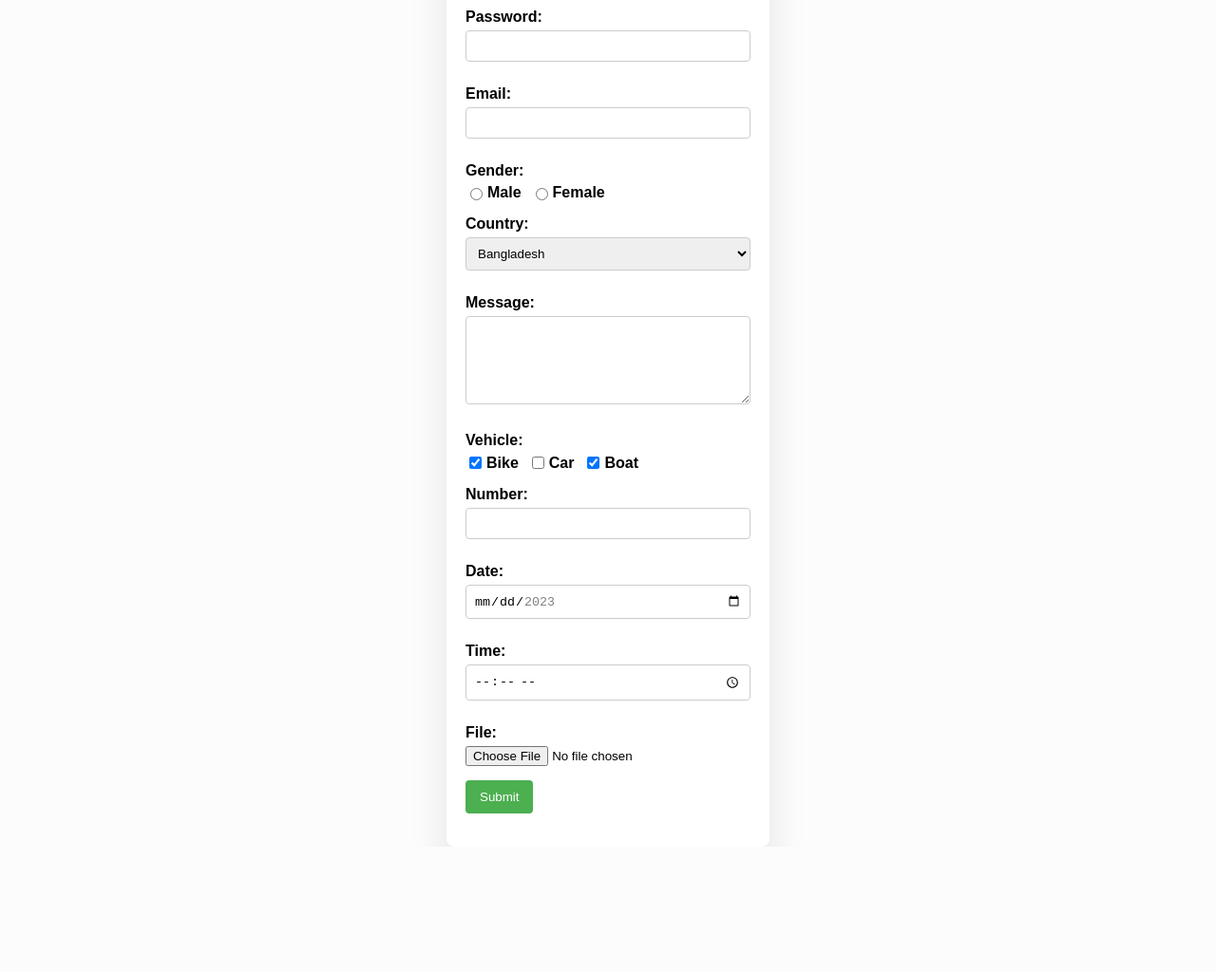
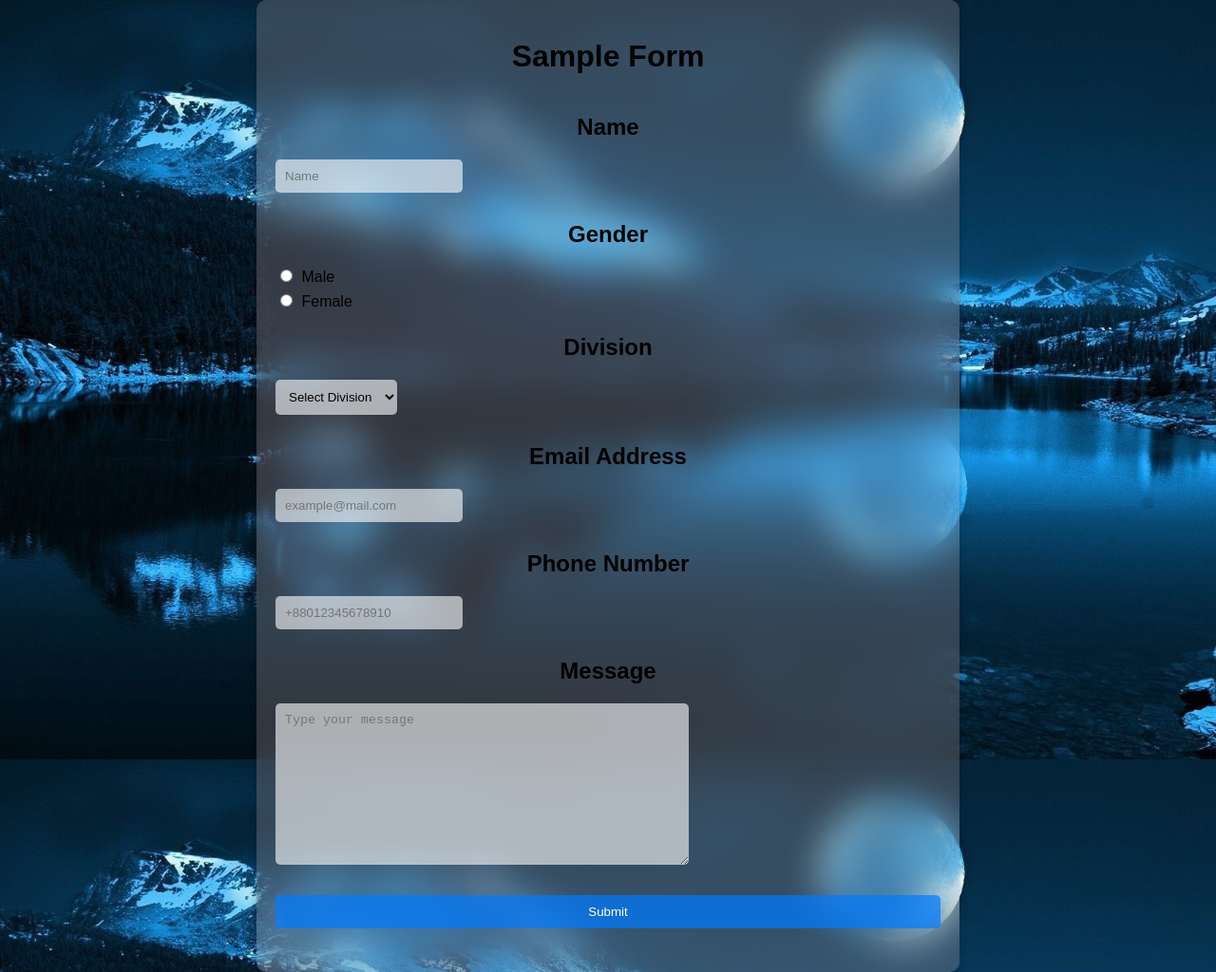
Before and after one commit to AsifZaman777/Basic-Mern, a plain HTML site: page DOM/index.html in a window 1280 px wide. Shown: the whole page at 95% size. Before the commit the page ends 892 px from the top, so only its background shows below. Drawn offline with Linux system fonts and the light colour scheme.

```diff
--- /dev/null
+++ b/DOM/Resume-builder/index.css
@@ -0,0 +1,74 @@
+body {
+    font-family: Arial, sans-serif;
+    margin: 120px;
+    padding: 0;
+    display: flex;
+    justify-content: center;
+    align-items: center;
+    height: 100vh;
+    background-image: url('assets/bg.jpg');
+}
+
+.container {
+    display: flex;
+    width: 80%;
+    max-width: 1200px;
+    box-shadow: 0 4px 8px rgba(0, 0, 0, 0.1);
+    border-radius: 10px;
+    overflow: hidden;
+    background: rgba(255, 255, 255, 0.3);
+    backdrop-filter: blur(5px);
+}
+
+.form-container, .preview-container {
+    flex: 1;
+    padding: 20px;
+}
+
+h2 {
+    font-size: 1.5em;
+    margin-bottom: 10px;
+}
+
+.input-group {
+    margin-bottom: 20px;
+}
+
+input {
+    width: 80%;
+    padding: 10px;
+    margin: 5px 0;
+    border: 1px solid #ccc;
+    border-radius: 5px;
+    background: rgba(246, 239, 239, 0.3);
+    outline: none;
+    border: none;
+}
+
+button {
+    padding: 10px 20px;
+    margin: 10px 0;
+    background-color: #007BFF;
+    color: white;
+    border: none;
+    border-radius: 5px;
+    cursor: pointer;
+}
+
+button:hover {
+    background-color: #0056b3;
+}
+
+.preview-container {
+    background: white;
+    border-left: 1px solid #ccc;
+    overflow-y: auto;
+}
+
+#preview {
+    padding: 20px;
+}
+
+#preview h2, #preview p {
+    margin: 0 0 10px;
+}
--- a/DOM/form-validation.js
+++ b/DOM/form-validation.js
@@ -0,0 +1,52 @@
+document.getElementById("sampleForm").addEventListener("submit", function(event) {
+    // Get form elements
+    var name = document.getElementById("name").value.trim();
+    var genderMale = document.getElementById("male").checked;
+    var genderFemale = document.getElementById("female").checked;
+    var division = document.getElementById("division").value;
+    var email = document.getElementById("email").value.trim();
+    var phone = document.getElementById("phone").value.trim();
+    var message = document.getElementById("message").value.trim();
+    var errorElement = document.getElementById("error");
+    var errorMessages = [];
+
+    // Validation checks
+    if (name === "") {
+        errorMessages.push("Name is required.");
+    }
+
+    if (!genderMale && !genderFemale) {
+        errorMessages.push("Gender is required.");
+    }
+
+    if (division === "") {
+        errorMessages.push("Division is required.");
+    }
+
+    if (email === "") {
+        errorMessages.push("Email is required.");
+    } else if (!/\S+@\S+\.\S+/.test(email)) {
+        errorMessages.push("Email is invalid.");
+    }
+
+    if (phone === "") {
+        errorMessages.push("Phone number is required.");
+    } else if (!/^\+880\d{10}$/.test(phone)) {
+        errorMessages.push("Phone number must follow the format +88012345678910.");
+    }
+
+    if (message === "") {
+        errorMessages.push("Message is required.");
+    }
+
+    // If there are error messages, prevent form submission and display errors
+    if (errorMessages.length > 0) {
+        event.preventDefault();
+        errorElement.innerHTML = errorMessages.join("<br>");
+        errorElement.style.display = "block";
+    } else {
+        errorElement.style.display = "none";
+    }
+
+
+});
--- a/DOM/index.css
+++ b/DOM/index.css
@@ -1,61 +1,61 @@
+/* css/style.css */
 body {
     font-family: Arial, sans-serif;
-    background-color: #fcfcfc;
+    background: url('bg.jpg') no-repeat center center fixed;
+    background-size: cover;
     display: flex;
     justify-content: center;
     align-items: center;
-    height: 100vh;
     margin: 0;
 }
-form {
-    background-color: #ffffff;
+
+.layout {
+    background: rgba(245, 209, 209, 0.2);
+    border-radius: 10px;
+    box-shadow: 0 4px 8px rgba(0, 0, 0, 0.2);
     padding: 20px;
-    border-radius: 8px;
-    box-shadow: 0px 30px 40px rgba(0, 0, 0, 0.1);
-    width: 300px;
+    backdrop-filter: blur(20px);
+    -webkit-backdrop-filter: blur(50px);
+    width: 700px;
 }
-form label {
-    display: block;
-    margin-bottom: 5px;
-    font-weight: bold;
+
+.container {
+    display: flex;
+    flex-direction: column;
 }
-form input[type="text"],
-form input[type="password"],
-form input[type="email"],
-form input[type="number"],
-form input[type="date"],
-form input[type="time"],
-form textarea,
-form select {
-    width: 100%;
-    padding: 8px;
+
+h1, h2 {
+    text-align: center;
+}
+
+input, select, textarea {
+    padding: 10px;
+    border: none;
+    border-radius: 5px;
     margin-bottom: 10px;
-    border: 1px solid #cccccc;
-    border-radius: 4px;
-    box-sizing: border-box;
+    background: rgba(255, 255, 255, 0.6);
 }
-form input[type="radio"],
-form input[type="checkbox"] {
+
+input[type="radio"] {
     margin-right: 5px;
 }
-form input[type="submit"] {
-    background-color: #4CAF50;
+
+.btn input[type="submit"] {
+    padding: 10px;
+    border: none;
+    border-radius: 5px;
+    background: rgba(0, 123, 255, 0.7);
     color: white;
-    padding: 10px 15px;
-    border: none;
-    border-radius: 4px;
     cursor: pointer;
+    width: 100%;
 }
-form input[type="submit"]:hover {
-    background-color: #45a049;
+
+.btn input[type="submit"]:hover {
+    background: rgba(0, 123, 255, 0.9);
 }
-.form-group {
-    margin-bottom: 15px;
+
+.error {
+    color: red;
+    text-align: center;
+    margin-top: 10px;
 }
-.form-group-inline {
-    display: flex;
-    align-items: center;
-}
-.form-group-inline label {
-    margin: 0 10px 0 0;
-}
--- a/DOM/index.html
+++ b/DOM/index.html
@@ -1,101 +1,63 @@
 <!DOCTYPE html>
 <html lang="en">
+
 <head>
     <meta charset="UTF-8">
-    <meta name="viewport" content="width=device-width, initial-scale=1.0">
-    <title>Document</title>
     <link rel="stylesheet" href="index.css">
+    <title>Form</title>
 </head>
+
 <body>
-    <form action="">
-        <!-- Name -->
-        <div class="form-group">
-            <label for="name">Name:</label>
-            <input type="text" id="name" name="name">
+    <div class="layout">
+        <h1>Sample Form</h1>
+        <div class="container">
+            <form id="sampleForm">
+                <h2>Name</h2>
+                <input type="text" name="name" id="name" placeholder="Name" >
+
+                <h2>Gender</h2>
+
+                        <input type="radio" id="male" name="gender" value="Male" >
+                        <label for="male">Male</label>
+                        <div class="check"></div>
+
+
+                        <input type="radio" id="female" name="gender" value="Female" >
+                        <label for="female">Female</label>
+                        <div class="check"><div class="inside"></div></div>
+
+
+
+                <h2>Division</h2>
+                <select name="division" id="division" >
+                    <option value="">Select Division</option>
+                    <option value="Dhaka">Dhaka</option>
+                    <option value="Sylhet">Sylhet</option>
+                    <option value="Rajshahi">Rajshahi</option>
+                    <option value="Chittagong">Chittagong</option>
+                    <option value="Khulna">Khulna</option>
+                    <option value="Barishal">Barishal</option>
+                    <option value="Rangpur">Rangpur</option>
+                </select>
+
+                <h2>Email Address</h2>
+                <input type="email" name="email" id="email" placeholder="example@mail.com" >
+
+                <h2>Phone Number</h2>
+                <input type="tel" name="phone" id="phone" placeholder="+88012345678910" pattern="^\+880\d{10}$" >
+
+                <h2>Message</h2>
+                <textarea name="message" id="message" cols="50" rows="10" placeholder="Type your message" ></textarea>
+
+                <br><br>
+                <div class="btn"><input type="submit" value="Submit"></div>
+                <p id="error" class="error"></p>
+            </form>
         </div>
 
-        <!-- Password -->
-        <div class="form-group">
-            <label for="password">Password:</label>
-            <input type="password" id="password" name="password">
-        </div>
+    </div>
 
-        <!-- Email -->
-        <div class="form-group">
-            <label for="email">Email:</label>
-            <input type="email" id="email" name="email">
-        </div>
-
-        <!-- Gender -->
-        <div class="form-group">
-            <label for="gender">Gender:</label>
-            <div class="form-group-inline">
-                <input type="radio" id="male" name="gender" value="male">
-                <label for="male">Male</label>
-                <input type="radio" id="female" name="gender" value="female">
-                <label for="female">Female</label>
-            </div>
-        </div>
-
-        <!-- Country -->
-        <div class="form-group">
-            <label for="country">Country:</label>
-            <select name="country" id="country">
-                <option value="Nigeria">Nigeria</option>
-                <option value="Ghana">Ghana</option>
-                <option value="Togo">Togo</option>
-                <option value="Benin">Benin</option>
-                <option value="Bangladesh" selected>Bangladesh</option>
-            </select>
-        </div>
-
-        <!-- Message -->
-        <div class="form-group">
-            <label for="message">Message:</label>
-            <textarea name="message" id="message" cols="30" rows="5"></textarea>
-        </div>
-
-        <!-- Vehicle -->
-        <div class="form-group">
-            <label for="vehicle">Vehicle:</label>
-            <div class="form-group-inline">
-                <input type="checkbox" id="bike" name="vehicle" value="Bike" checked>
-                <label for="bike">Bike</label>
-                <input type="checkbox" id="car" name="vehicle" value="Car">
-                <label for="car">Car</label>
-                <input type="checkbox" id="boat" name="vehicle" value="Boat" checked>
-                <label for="boat">Boat</label>
-            </div>
-        </div>
-
-        <!-- Number -->
-        <div class="form-group">
-            <label for="number">Number:</label>
-            <input type="number" id="number" name="number">
-        </div>
-
-        <!-- Date -->
-        <div class="form-group">
-            <label for="date">Date:</label>
-            <input type="date" id="date" name="date" min="2023-01-01" max="2023-12-31">
-        </div>
-
-        <!-- Time -->
-        <div class="form-group">
-            <label for="time">Time:</label>
-            <input type="time" id="time" name="time">
-        </div>
-
-        <div class="form-group">
-            <label for="file">File:</label>
-            <input type="file" id="file" name="file">
-        </div>
-
-        <!-- Submit -->
-        <div class="form-group">
-            <input type="submit" value="Submit">
-        </div>
-    </form>
     <script src="form-validation.js"></script>
 </body>
+
 </html>
```
Also changed, not shown: DOM/Resume-builder/index.html (added, +65 -0 lines), DOM/Resume-builder/index.js (added, +108 -0 lines), DOM/Resume-builder/assets/bg.jpg (added), DOM/bg.jpg (added).
